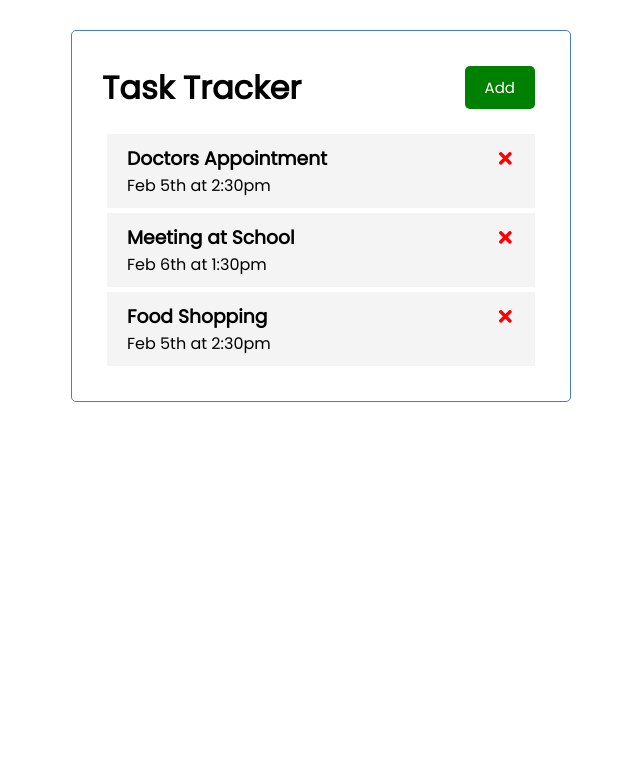
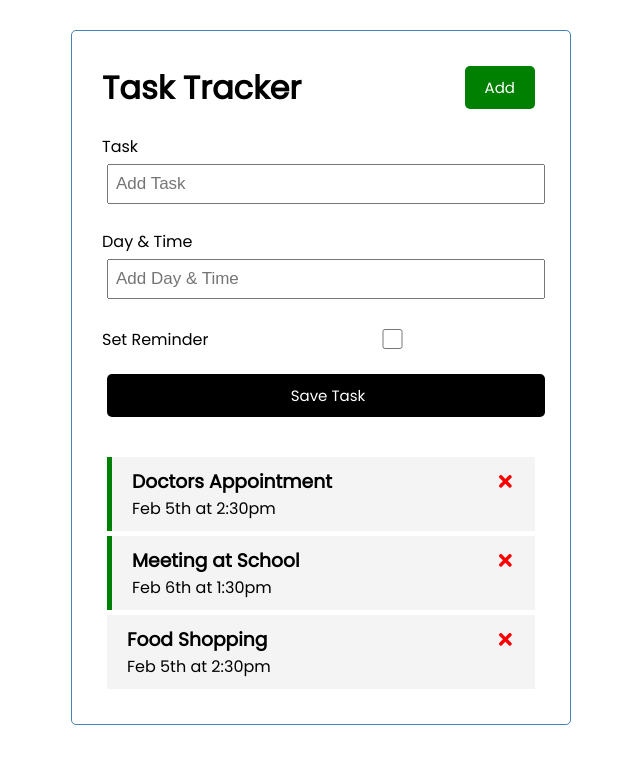
Before and after one commit to GeoCatharine/task-app-react, a React (Create React App) app: page / in a window 1280 px wide. Shown: the top 764 px of the page, without its empty margins (319-959 px from the left). Built offline with nearby package versions, Linux system fonts and the light colour scheme.

Commit message:
added Add Task form, implemented logic for adding tasks

```diff
--- a/src/App.js
+++ b/src/App.js
@@ -1,8 +1,10 @@
 import { useState } from 'react'
 import Header from './components/Header'
 import Tasks from './components/Tasks'
+import AddTask from './components/AddTask'
 
 function App() {
+  const [showAddTask, setShowAddTask] = useState (true)
   const [tasks, setTasks] = useState([
     {
       id: 1,
@@ -24,19 +26,35 @@
     },
   ])
 
+  // Add Task
+
+  const addTask = (task) => {
+    const id = Math.floor(Math.random() * 1000) + 1
+    const newTask = { id, ...task }
+    setTasks([...tasks, newTask])
+  }
+
   // Delete Task
 
   const deleteTask = (id) => {
     setTasks(tasks.filter((task) => task.id !== id))
   }
 
+  // toggle Reminder
+
+  const toggleReminder = (id) => {
+    setTasks(tasks.map((task) => task.id === id ? {...task, reminder: !task.reminder} : task))
+  }
+
   return (
     <div className="container">
       <Header />
+      {showAddTask && <AddTask onAdd={addTask}/>}
       {tasks.length > 0 ? (
         <Tasks
           tasks={tasks}
-          onDelete={deleteTask} />
+          onDelete={deleteTask}
+          onToggle={toggleReminder} />
         ) : (
           'No tasks today'
         )}
--- /dev/null
+++ b/src/components/AddTask.js
@@ -0,0 +1,43 @@
+import { useState } from 'react'
+
+const AddTask = ({ onAdd }) => {
+  const [text, setText] = useState('')
+  const [day, setDay] = useState('')
+  const [reminder, setReminder] = useState(false)
+
+  const onSubmit = (e) => {
+    e.preventDefault()
+
+    if(!text) {
+      alert('Please add a task')
+      return
+    }
+
+    onAdd({text, day, reminder})
+
+    setText('')
+    setDay('')
+    setReminder(false)
+  }
+
+  return (
+    <form className='add-form' onSubmit= {onSubmit}>
+      <div className='form-control'>
+        <label>Task</label>
+        <input type='text' placeholder='Add Task' value={text} onChange={(e) => setText(e.target.value)}/>
+      </div>
+      <div className='form-control'>
+        <label>Day & Time</label>
+        <input type='text' placeholder='Add Day & Time' value={day} onChange={(e) => setDay(e.target.value)}/>
+      </div>
+      <div className='form-control form-control-check' >
+        <label>Set Reminder</label>
+        <input type='checkbox' checked={reminder} value={reminder} onChange={(e) => setReminder(e.currentTarget.checked)}/>
+      </div>
+
+      <input type='submit' value=' Save Task' className="btn btn-block" />
+    </form>
+  )
+}
+
+export default AddTask
--- a/src/components/Task.js
+++ b/src/components/Task.js
@@ -1,8 +1,8 @@
 import { FaTimes } from 'react-icons/fa'
 
-const Task = ({ task, onDelete }) => {
+const Task = ({ task, onDelete, onToggle }) => {
   return (
-    <div className='task' >
+    <div className={`task ${task.reminder ? 'reminder' : ''}`} onDoubleClick={() => onToggle(task.id)} >
       <h3>
         {task.text}
         <FaTimes
--- a/src/components/Tasks.js
+++ b/src/components/Tasks.js
@@ -1,11 +1,11 @@
 import { Fragment } from "react"
 import Task from "./Task"
 
-const Tasks = ({ tasks, onDelete }) => {
+const Tasks = ({ tasks, onDelete, onToggle }) => {
   return (
     <Fragment>
       {tasks.map((task) => (
-        <Task key={task.id} task={task} onDelete= {onDelete} />
+        <Task key={task.id} task={task} onDelete= {onDelete} onToggle={onToggle} />
       ))}
     </Fragment>
   )
```
